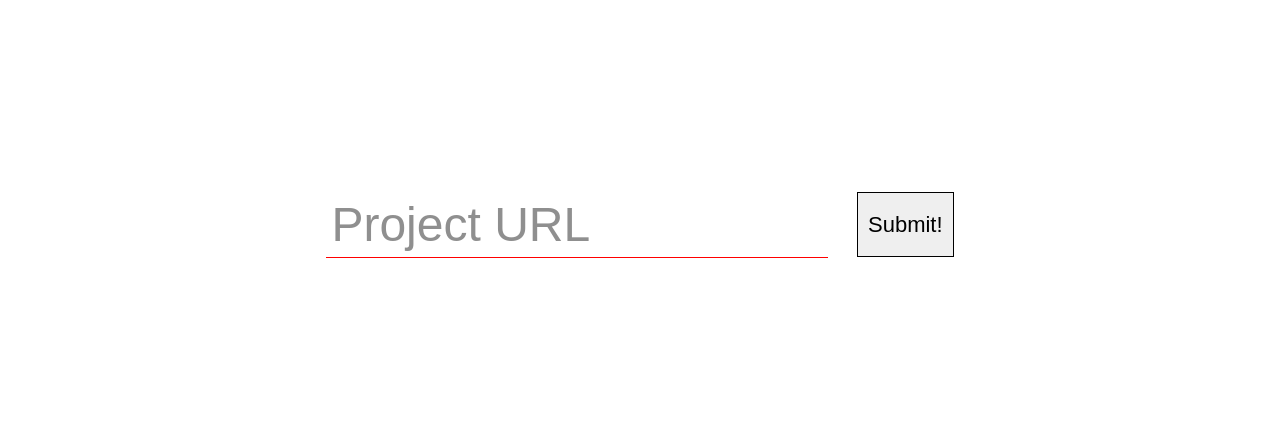
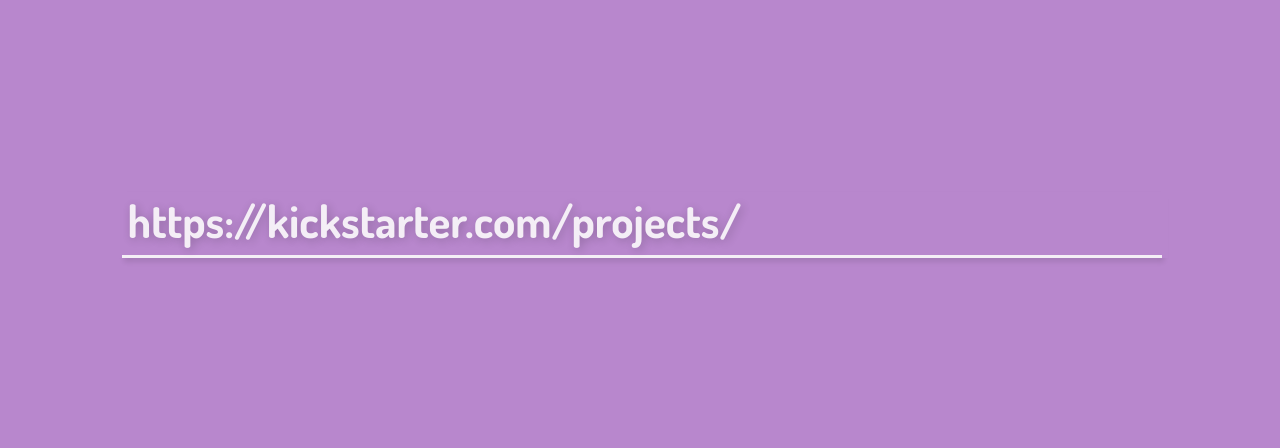
Before and after one commit to whoislewys/kick-help, a React app in the folder kick_help_client/: page / in a window 1280 px wide. Shown: the part 104-552 px from the top of the page. Built offline with nearby package versions, Linux system fonts and the light colour scheme.

Commit message:
made pretty

```diff
--- a/kick_help_client/package.json
+++ b/kick_help_client/package.json
@@ -3,6 +3,7 @@
   "version": "0.1.0",
   "private": true,
   "dependencies": {
+    "countup.js": "^1.9.3",
     "react": "^16.3.1",
     "react-dom": "^16.3.1",
     "react-router-dom": "^4.2.2",
--- a/kick_help_client/public/index.html
+++ b/kick_help_client/public/index.html
@@ -4,6 +4,7 @@
     <meta charset="utf-8">
     <meta name="viewport"
       content="width=device-width, initial-scale=1, shrink-to-fit=no">
+    <link href="https://fonts.googleapis.com/css?family=Dosis:700" rel="stylesheet">
     <title>Kick Help</title>
   </head>
   <body>
--- a/kick_help_client/src/Main.js
+++ b/kick_help_client/src/Main.js
@@ -8,36 +8,53 @@
 import Data from "./pages/Data";
 
 class Main extends Component {
-  constructor() {
-    super();
+  constructor(props) {
+    super(props);
     this.state = {
-      data: {}
+      success: 0
     }
+
+    this.queryAPI = this.queryAPI.bind(this);
+    this.setData = this.setData.bind(this);
   }
 
   queryAPI(url) {
-    fetch('https://kick-help-api.herokuapp.com/', {
-      method: 'POST',
-      headers: {
-        'Accept': 'application/json',
-        'Content-Type': 'application/json',
-      },
-      body: JSON.stringify({
-        url: url
-      })
-    }).then(results => {
+    fetch('https://kick-help-api.herokuapp.com/predict?url=' + url)
+    .then(results => {
       return results.json();
     }).then(data => {
-      this.setState({data});
+      this.setData(Math.round(data['success'] * 100));
     })
   }
 
+  setData(success) {
+    this.setState({success});
+  }
+
   render() {
+    const HomePage = (props) => {
+      return (
+        <Home
+          submit={this.queryAPI}
+          {...props}
+        />
+      );
+    }
+
+    const DataPage = (props) => {
+      return (
+        <Data
+          success={this.state.success}
+          {...props}
+        />
+      );
+    }
+
     return (
       <HashRouter>
         <div className="content">
-          <Route exact path="/" component={Home} submit={this.queryAPI}/>
-          <Route path="/data" component={Data} data={this.state.data}/>
+          <Route exact path="/" render={HomePage}/>
+          <Route path="/data" render={DataPage}/>
         </div>
       </HashRouter>
     );
--- a/kick_help_client/src/pages/Data.js
+++ b/kick_help_client/src/pages/Data.js
@@ -1,10 +1,52 @@
 import React, { Component } from "react";
+import CountUp from 'countup.js';
+import Grid from './Grid';
 
 class Data extends Component {
+  constructor(props) {
+    super(props);
+    this.state = {
+      countUp: null
+    }
+  }
+
+  componentWillReceiveProps(nextProps) {
+    if (this.props.success === 0 && nextProps.success !== 0) {
+      this.state.countUp.update(nextProps.success);
+    }
+  }
+
+  componentDidMount() {
+    var options = {
+      useEasing: true,
+      useGrouping: true,
+      separator: ',',
+      decimal: '.',
+      suffix: '%'
+    };
+
+    this.setState({countUp: new CountUp('perc', 0, this.props.success, 0, 4, options)});
+  }
+
+  map(num) {
+    if(num <= 10) {
+      return 1;
+    } else if(num <= 50) {
+      return 8.5;
+    } else if(num <= 80) {
+      return 9.5;
+    } else {
+      return 10;
+    }
+  }
+
   render() {
     return (
       <div>
-
+        <h1 id="perc" className=""></h1>
+        <div className="grid">
+          <Grid success={this.props.success} />
+        </div>
       </div>
     );
   }
--- /dev/null
+++ b/kick_help_client/src/pages/Grid.js
@@ -0,0 +1,71 @@
+import React, { Component } from 'react';
+
+export default class Grid extends Component {
+  constructor(props) {
+    super(props);
+
+    let arr = [];
+    for(let i = 0; i < 100; i++) {
+      arr.push(0);
+    }
+
+    this.state = {
+      activations: arr.slice(),
+      counter: 0
+    }
+
+    this.nullArray = arr.slice();
+    this.animationStep = this.animationStep.bind(this);
+  }
+
+  componentWillReceiveProps(nextProps) {
+    if (nextProps.success != 0) {
+      console.log("WILLRECIEVEPROPS!!!" + nextProps.success);
+      this.setState({counter: nextProps.success}, this.animationStep);
+    }
+  }
+
+  animationStep() {
+    if(this.state.counter > 0) {
+      setTimeout(() => {
+        let arr = this.state.activations.slice();
+        arr[(this.props.success - this.state.counter)] = 1;
+
+        this.setState({activations: arr, counter: this.state.counter - 1}, this.animationStep);
+      }, 2500/this.props.success);
+    }
+  }
+
+  render() {
+    let arr = [], n = Math.round(Math.sqrt(this.state.activations.length));
+    let activs = this.state.activations.slice().reverse();
+
+    for(let i = 0; i < n; i++) {
+      arr.push(
+        <Row activations={activs.splice(0, 10).reverse()} n={n} key={i}/>
+      );
+    }
+
+    return arr;
+  }
+}
+
+class Row extends Component {
+  render() {
+    let arr = [];
+
+    for(let i = 0; i < this.props.n; i++) {
+      arr.push(<Box active={this.props.activations[i]} key={i}/>);
+    }
+
+    return (
+      <div className="row">
+        { arr }
+      </div>
+    );
+  }
+}
+
+const Box = ({ active }) => (
+  <div className={active == 1 ? "element bounce active" : "element bounce"}></div>
+);
--- a/kick_help_client/src/pages/Home.js
+++ b/kick_help_client/src/pages/Home.js
@@ -1,8 +1,8 @@
 import React, { Component } from "react";
 
 class Home extends Component {
-  constructor() {
-    super();
+  constructor(props) {
+    super(props);
     this.state = {
       url: ''
     }
@@ -22,17 +22,32 @@
 
   submitForm() {
     if(this.validURL()) {
-
+      this.props.submit('https://www.kickstarter.com/projects/' + this.state.url);
+      // this.props.submit(Math.random());
+      this.props.history.push('/data')
     }
   }
 
   render() {
     return (
       <div className="form-parent">
-        <form>
-          <input type="url" name="name" className="question" id="nme" value={this.state.url} onChange={this.handleURLChange} required autoComplete="off" />
-          <label htmlFor="url"><span>Project URL</span></label>
-          <input type="button" value="Submit!" onClick={this.submitForm} />
+        <form onSubmit={this.submitForm}>
+          <div className="url-input">
+            <input
+              className="url-input"
+              name="url-input"
+              id="url-input"
+              type="text"
+              value={this.state.url}
+              onChange={this.handleURLChange}
+              required
+              autoComplete="off"
+              autoCorrect="off"
+              autoCapitalize="off"
+              spellCheck="false" />
+            <label htmlFor="url-input"><span className="url-text">https://kickstarter.com/projects/</span></label>
+            <input type="submit" style={{display: 'none'}}/>
+          </div>
         </form>
       </div>
     );
--- a/kick_help_client/src/style/index.css
+++ b/kick_help_client/src/style/index.css
@@ -4,11 +4,13 @@
 
 html {
   width: 100%;
+  background-color: #b887cd;
+  font-family: 'Dosis', sans-serif;
 }
 
 html, body {
   margin: 5% auto 0 auto;
-  width: 70%;
+  width: 90%;
   height: 100%;
 }
 
@@ -25,123 +27,114 @@
   position: relative;
 }
 
-h1 {
-  font-size: 28px;
-  margin-bottom: 2.5%;
+.url-input {
+  width: 100%;
+  position: relative;
 }
 
 input,
-span,
 label {
-  font-family: 'Ubuntu', sans-serif;
-  display: block;
-  margin: 10px;
-  padding: 5px;
+  width: 100%;
+  font-size: 45px;
+  font-weight: 700;
+  margin-bottom: 2.5%;
   border: none;
-  font-size: 22px;
+  background-color: transparent;
+  text-align: left;
+  color: #f4eef6;
+  font-family: 'Dosis', sans-serif;
+  text-shadow: 2px 2px 10px rgba(0,0,0,0.2);
+}
+
+input {
+  border-bottom: 3px solid #f4eef6;
+  overflow: hidden;
+  text-indent: 5px;
+  padding-bottom: 5px;
+  box-shadow:
+    -6px 0 #b887cd,
+    6px 0 #b887cd,
+    2px 4px 5px rgba(0,0,0,0.1);
+}
+
+label {
+  position: absolute;
+  top: 0px;
+  left: 6px;
+  margin-top: 0;
+  transition: top 0.2s ease;
+  cursor: text;
+}
+
+input:focus + label,
+input:valid + label {
+  top: -50px;
 }
 
 input:focus {
   outline: 0;
 }
-/* Question */
 
-input.question {
-  font-size: 48px;
-  font-weight: 300;
-  border-radius: 2px;
-  margin: 0;
-  border: none;
-  width: 80%;
-  background: rgba(0, 0, 0, 0);
-  transition: padding-top 0.2s ease, margin-top 0.2s ease;
-  overflow-x: hidden; /* Hack to make "rows" attribute apply in Firefox. */
-}
-/* Underline and Placeholder */
 
-input.question + label {
-  display: block;
-  position: relative;
-  white-space: nowrap;
-  padding: 0;
-  margin: 0;
-  width: 80%;
-  border-top: 1px solid red;
-  -webkit-transition: width 0.4s ease;
-  transition: width 0.4s ease;
-  height: 0px;
+/*************** Display ****************/
+
+.grid {
+  display: table;
+  border-spacing: 8px;
 }
 
-input.question:focus,
-input.question:valid {
-  padding-top: 35px;
+.row {
+  display: table-row;
 }
 
-input.question:focus + label > span,
-input.question:valid + label > span {
-  top: -100px;
-  font-size: 22px;
-  color: #333;
+.element {
+  display: table-cell;
+  width: 25px;
+  height: 20px;
+  background-color: #D4B8E0;
+  box-shadow: 2px 2px 10px 1px rgba(0, 0, 0, 0.1);
+
+  transition: background-color 0.5s ease;
 }
 
-input.question:valid + label {
-  border-color: green;
+.element.active {
+  background-color: #AD34E3;
 }
 
-input.question:invalid {
-  box-shadow: none;
+.bounce {
+  animation-name: bounceIn;
+  -webkit-animation-name: bounceIn;
+  animation-duration: 0.5s;
+  -webkit-animation-duration: 0.5s;
+  animation-timing-function: linear;
+  -webkit-animation-timing-function: linear;
 }
 
-input.question + label > span {
-  font-weight: 300;
-  margin: 0;
-  position: absolute;
-  color: #8F8F8F;
-  font-size: 48px;
-  top: -66px;
-  left: 0px;
-  z-index: -1;
-  -webkit-transition: top 0.2s ease, font-size 0.2s ease, color 0.2s ease;
-  transition: top 0.2s ease, font-size 0.2s ease, color 0.2s ease;
-}
-
-input[type="button"] {
-  -webkit-transition: opacity 0.2s ease, background 0.2s ease;
-  transition: opacity 0.2s ease, background 0.2s ease;
-  position: absolute;
-  right: 0;
-  top: 0;
-  bottom: 0;
-  /*opacity: 0;*/
-  margin: auto 0 auto 0;
-  padding: 10px;
-  cursor: pointer;
-  height: 65px;
-
-  border: 1px solid black;
-}
-
-input[type="button"]:hover {
-  background: #EEE;
-}
-
-input[type="button"]:active {
-  background: #999;
-}
-
-input.question:valid ~ input[type="button"] {
-  -webkit-animation: appear 1s forwards;
-  animation: appear 1s forwards;
-}
-
-@-webkit-keyframes appear {
-  100% {
+@keyframes bounceIn {
+  0%{
+    opacity: 0;
+    transform: scale(0.3) translate3d(0,0,0);
+  }
+  50%{
+    opacity: 0.9;
+    transform: scale(0.9);
+  }
+  80%{
     opacity: 1;
+    transform: scale(1.1);
+  }
+  100%{
+    opacity: 1;
+    transform: scale(1) translate3d(0,0,0);
   }
 }
 
-@keyframes appear {
-  100% {
-    opacity: 1;
-  }
+h1 {
+  font-size: 145px;
+  font-weight: 700;
+  color: #f4eef6;
+  textAlign: center;
+  margin: 0;
+  margin-left: 5px;
+  text-shadow: 2px 2px 10px rgba(0, 0, 0, 0.2);
 }
```
Also changed, not shown: kick_help_client/public/loading.gif (added), 1 other file.
